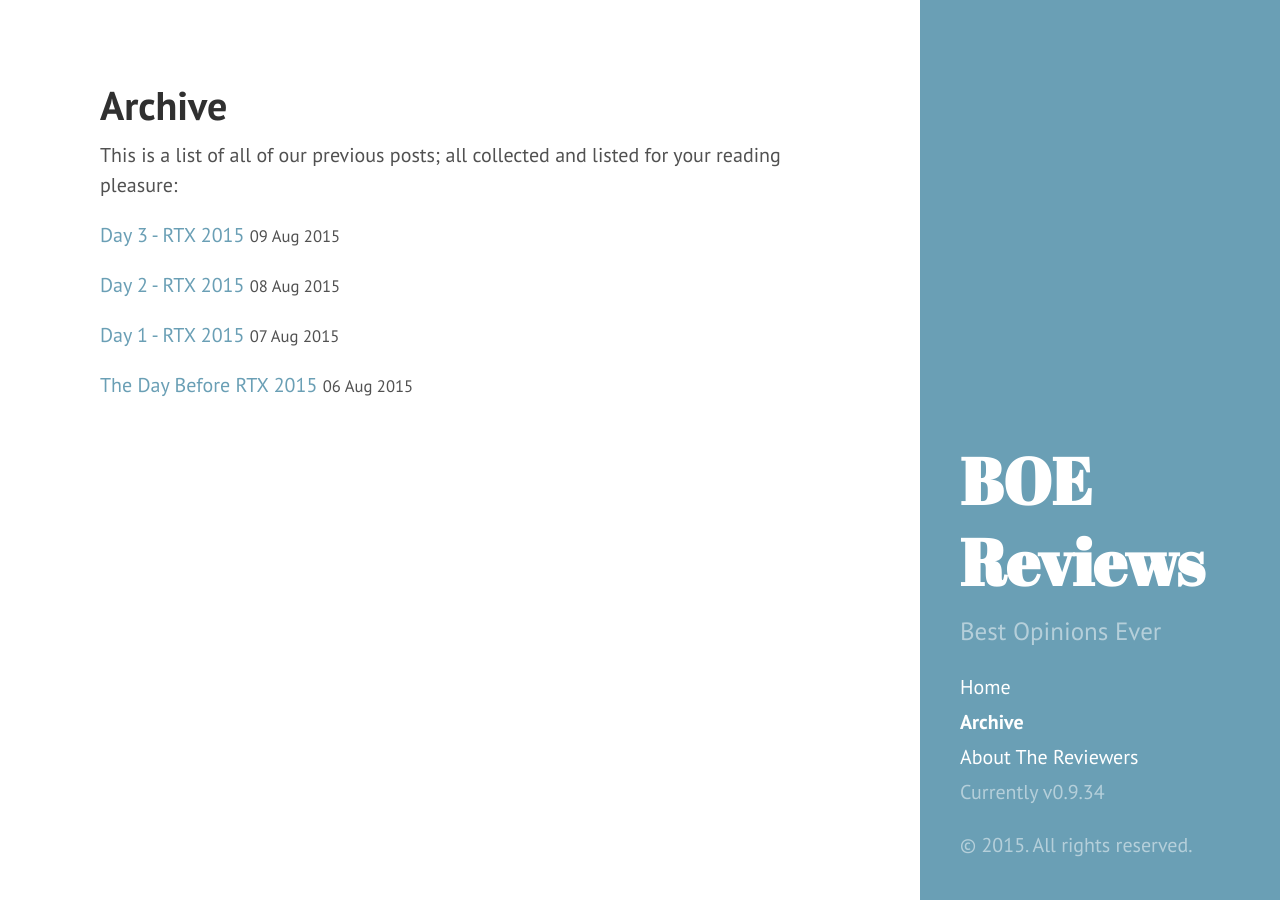
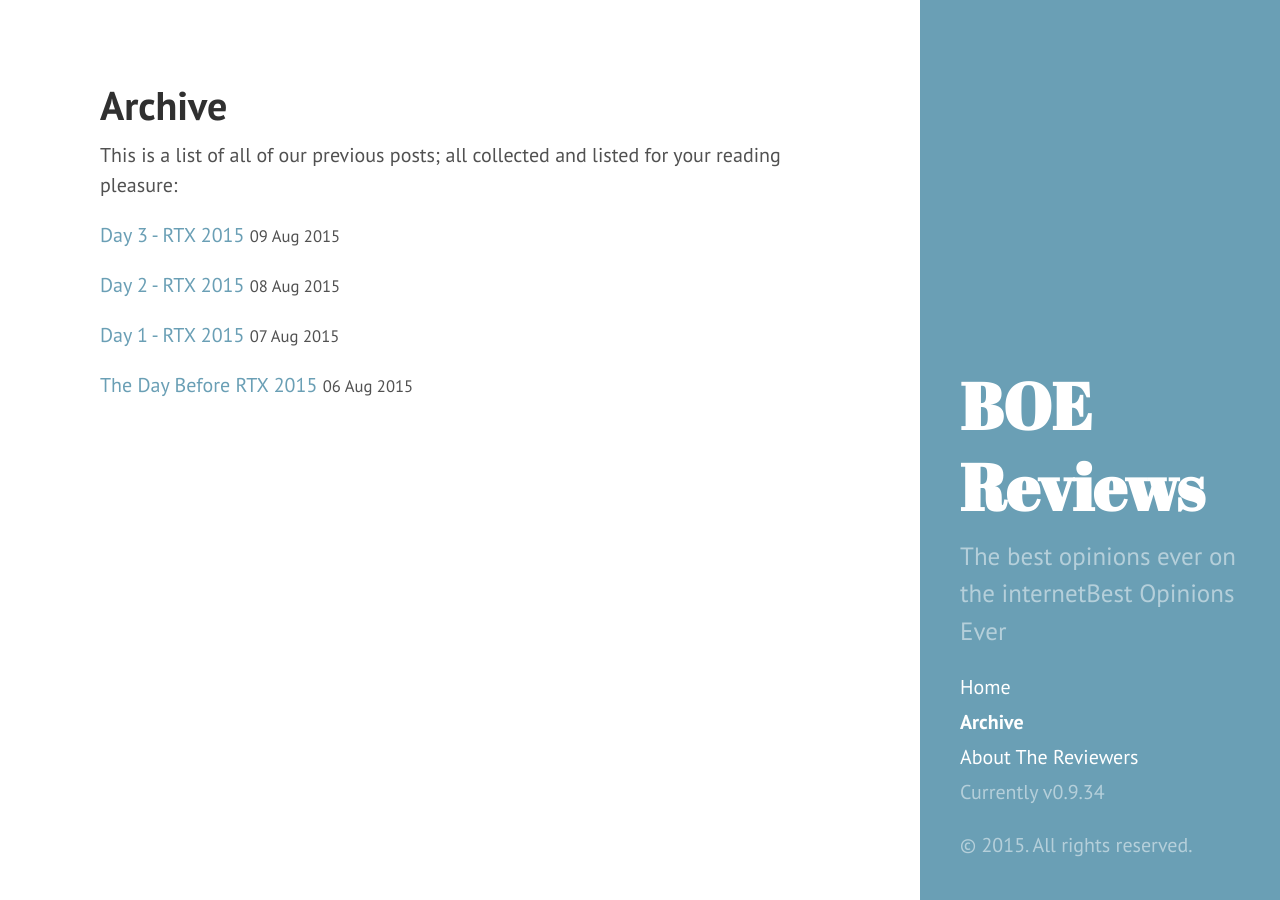
Before and after one commit to LordFluffyPants/LordFluffyPants.github.io, a Jekyll site: the page built from Archive.md, in a window 1280 px wide. Built offline with Jekyll 4.4.1, drawn with Linux system fonts in a browser that asks for light colours; Markdown is read by kramdown in place of the engine named in the settings.

Commit message:
swapped the tagline and the description

```diff
--- a/_config.yml
+++ b/_config.yml
@@ -8,8 +8,8 @@ relative_permalinks: true
 
 # Setup
 title:            BOE Reviews
-description:      'Best Opinions Ever'
-tagline: 		  The best opinions Ever on the internet
+description:      'The best opinions ever on the internetBest Opinions Ever'
+tagline: 		  Best Opinions Ever
 url:              https://github.com/LordFluffyPants
 baseurl:          /
 
```
